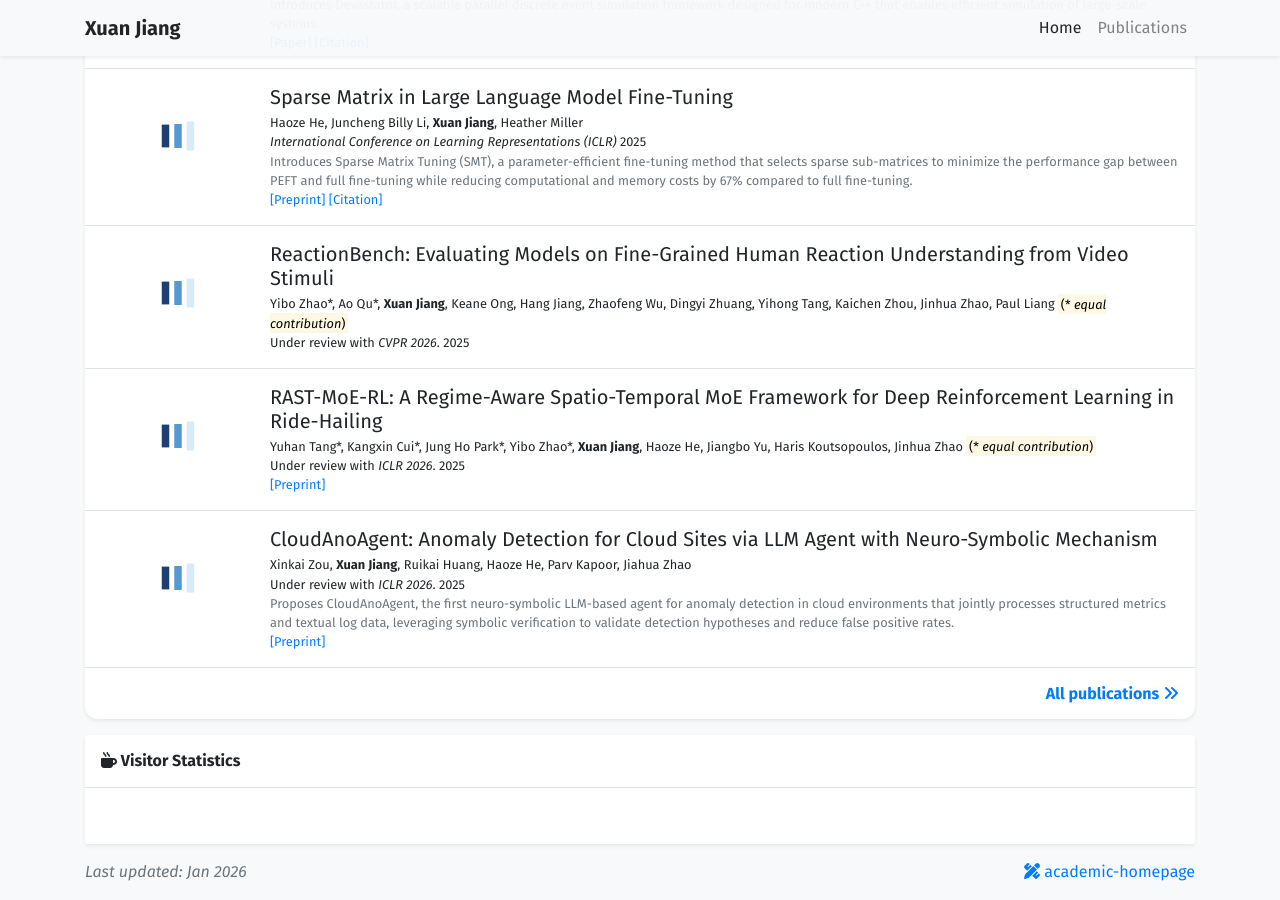
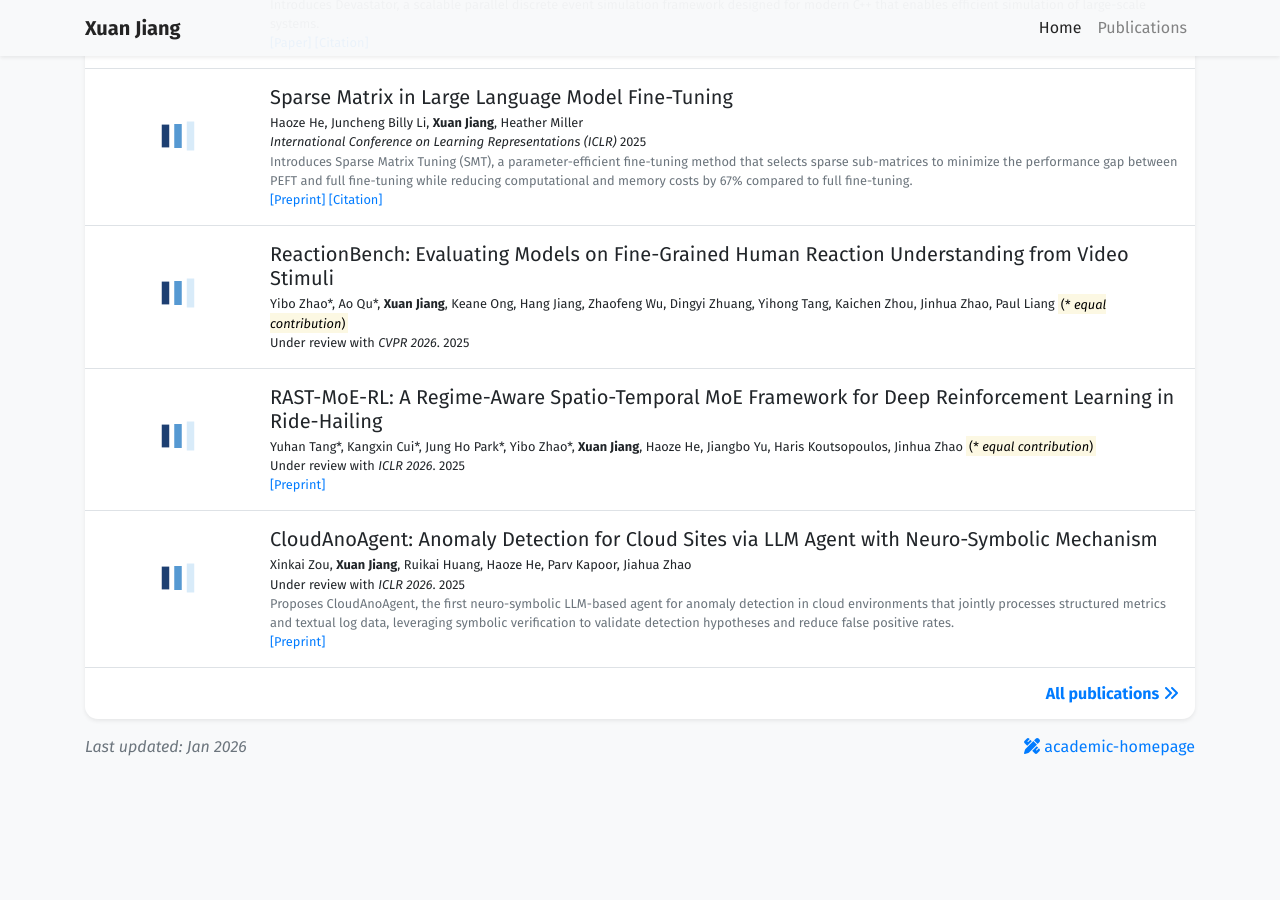
Before and after one commit to Xuan-1998/Xuan-1998.github.io, a Jekyll site: the page built from index.html, in a window 1280 px wide and 900 px high, scrolled down 1981 px. Built offline with Jekyll 4.4.1, drawn with Linux system fonts in a browser that asks for light colours; nearby versions of some CDN libraries; a style sheet for code colours, icons or effects is not loaded; after the commit the page ends 2756 px from its top, so only the background shows below that.

Commit message:
Hide visitor statistics widget while keeping tracking active
The tracking script remains active to collect data, but the widget display is hidden with CSS. To show the widget later, simply remove the display: none style.

```diff
--- a/_includes/widgets/visitor_stats.html
+++ b/_includes/widgets/visitor_stats.html
@@ -1,4 +1,5 @@
-<div class="my-3 bg-white shadow-sm rounded-sm" style="width: 100%; margin: 0 auto;">
+<!-- Visitor tracking is active but hidden. To show the widget, remove the style="display: none;" -->
+<div class="my-3 bg-white shadow-sm rounded-sm" style="width: 100%; margin: 0 auto; display: none;">
     <h6 class="p-3 mb-0 border-bottom border-gray"><i class="fa-solid fa-mug-hot"></i> Visitor Statistics </h6>
     <div class="px-3 pb-1">
         <table style="width: 100%; table-layout: fixed;">
```
